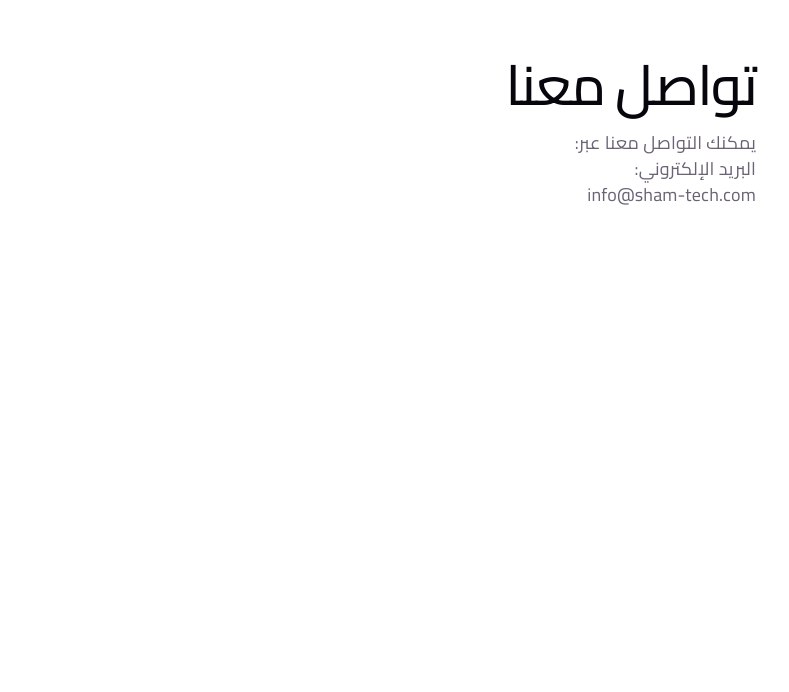
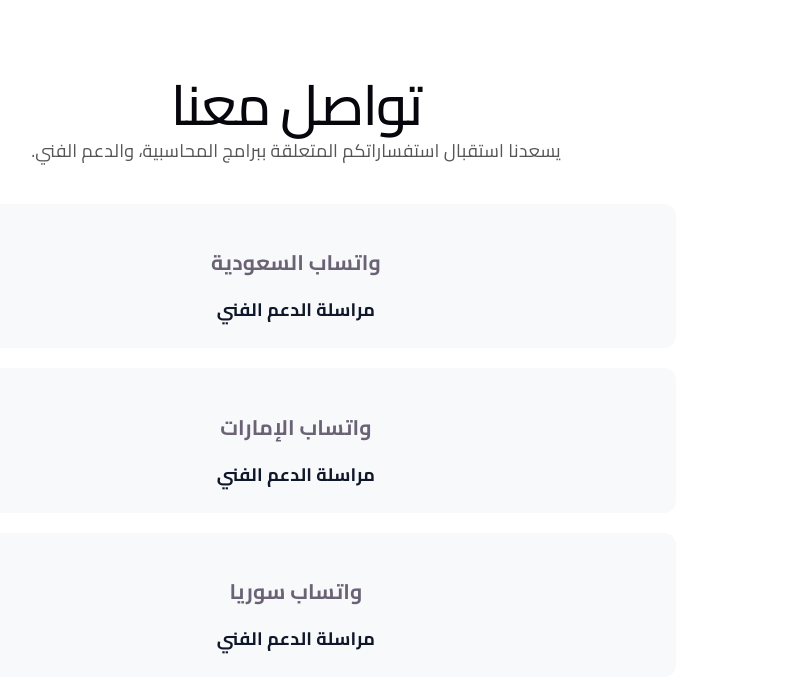
Before and after one commit to raedremi/almohandes-tech, a Vue app: page /contact in a window 1280 px wide. Shown: the top 692 px of the page, without its empty margins (470-1259 px from the left). Built offline with nearby package versions, Linux system fonts and the light colour scheme.

Commit message:
add real content

```diff
--- a/src/components/Footer.vue
+++ b/src/components/Footer.vue
@@ -1,16 +1,42 @@
 <template>
   <footer class="footer">
 
-    <h2>المهندس التقني</h2>
+    <h2>المهندس التقني للمعلوماتية</h2>
 
     <p>
-      شروحات وبرامج ودعم فني وحلول تقنية.
+      شروحات وبرامج ودعم فني وحلول تقنية للمستخدم العربي.
     </p>
 
     <div class="links">
       <span>برامج كمبيوتر</span>
       <span>برامج محاسبية</span>
       <span>الدعم الفني</span>
+    </div>
+
+    <div class="contact-links">
+
+
+      <a
+        href="https://wa.me/966596276143"
+        target="_blank"
+      >
+       واتساب فرع السعودية :00966596276143
+      </a>
+      <a
+        href="https://wa.me/963982188637"
+        target="_blank"
+      >
+        واتساب فرع سوريا:00963982188637
+      </a>
+
+
+       <a
+        href="https://wa.me/971507684824"
+        target="_blank"
+      >
+       واتساب فرع الامارات :00971507684824
+      </a>
+
     </div>
 
     <p class="copy">
@@ -48,4 +74,21 @@
 .copy{
   opacity:.8;
 }
+
+.contact-links{
+  display:flex;
+  flex-direction:column;
+  gap:10px;
+
+  margin-bottom:25px;
+}
+
+.contact-links a{
+  color:white;
+  text-decoration:none;
+}
+
+.contact-links a:hover{
+  text-decoration:underline;
+}
 </style>
--- a/src/views/ContactView.vue
+++ b/src/views/ContactView.vue
@@ -4,26 +4,90 @@
 
     <h1>تواصل معنا</h1>
 
-    <p>
-      يمكنك التواصل معنا عبر:
+    <p class="intro">
+      يسعدنا استقبال استفساراتكم المتعلقة ببرامج
+       المحاسبية، والدعم الفني.
     </p>
 
-    <p>
-      البريد الإلكتروني:
-    </p>
+    <div class="contact-card">
 
-    <p>
-      info@sham-tech.com
-    </p>
+      <h3> واتساب السعودية</h3>
+ <a
+        href="https://wa.me/966596276143"
+        target="_blank"
+      >
+        مراسلة الدعم الفني
+      </a>
+
+      <!-- <a href="mailto:info@sham-tech.com">
+        info@sham-tech.com
+      </a> -->
+
+    </div>
+
+    <div class="contact-card">
+
+      <h3>واتساب الإمارات </h3>
+
+      <a
+        href="https://wa.me/971507684824"
+        target="_blank"
+      >
+        مراسلة الدعم الفني
+      </a>
+
+    </div>
+
+    <div class="contact-card">
+
+      <h3>واتساب  سوريا</h3>
+
+      <a
+        href="https://wa.me/963982188637"
+        target="_blank"
+      >
+        مراسلة الدعم الفني
+      </a>
+
+    </div>
 
   </div>
 
 </template>
 
 <style scoped>
+
 .container{
-  max-width:1000px;
+  max-width:800px;
   margin:auto;
-  padding:40px;
+  padding:60px 20px;
+  text-align:center;
 }
+
+h1{
+  margin-bottom:20px;
+}
+
+.intro{
+  margin-bottom:40px;
+  color:#555;
+}
+
+.contact-card{
+  background:#f8f9fa;
+  padding:25px;
+  margin-bottom:20px;
+  border-radius:12px;
+}
+
+.contact-card a{
+  color:#0f172a;
+  text-decoration:none;
+  font-weight:bold;
+}
+
+.contact-card a:hover{
+  text-decoration:underline;
+}
+
 </style>
```
